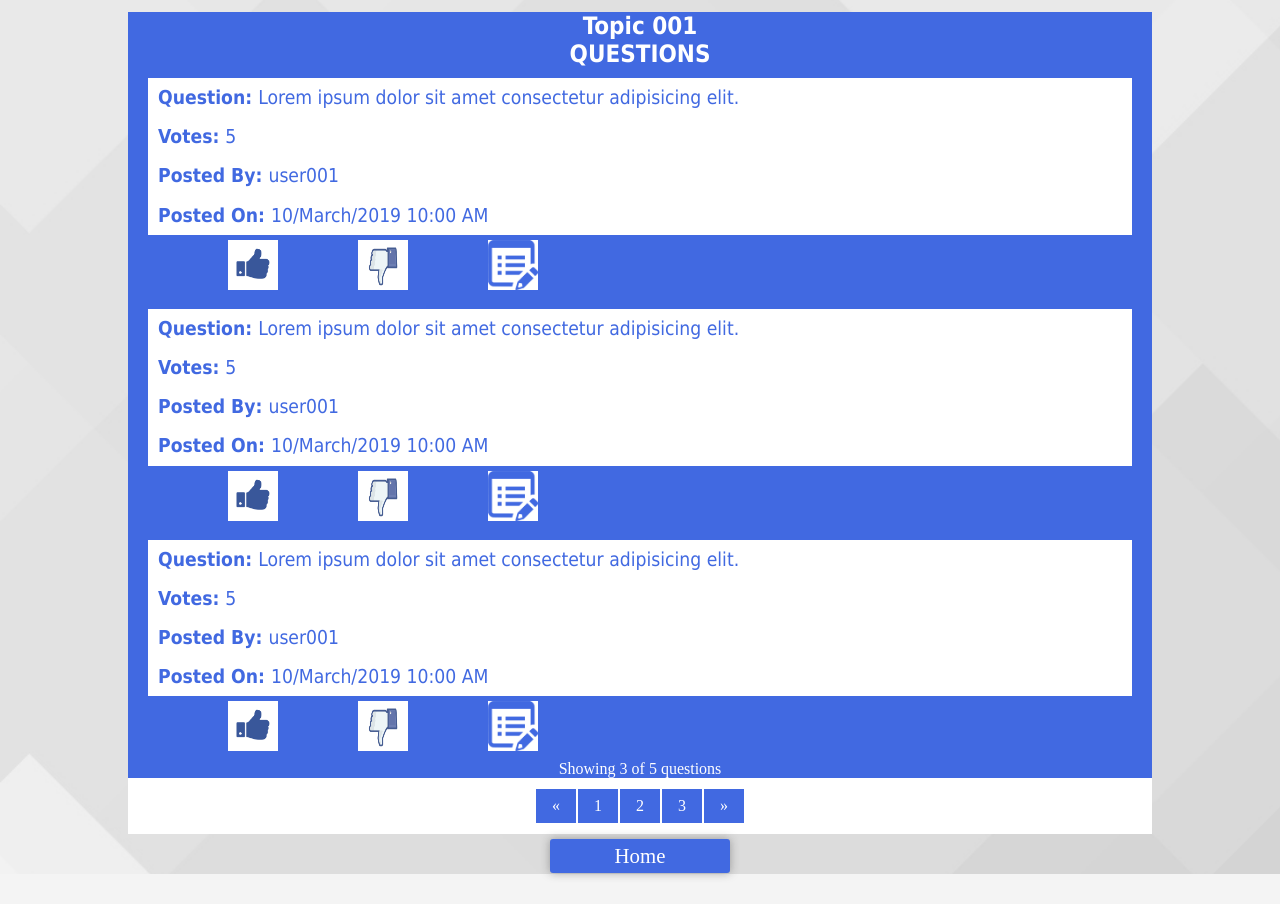
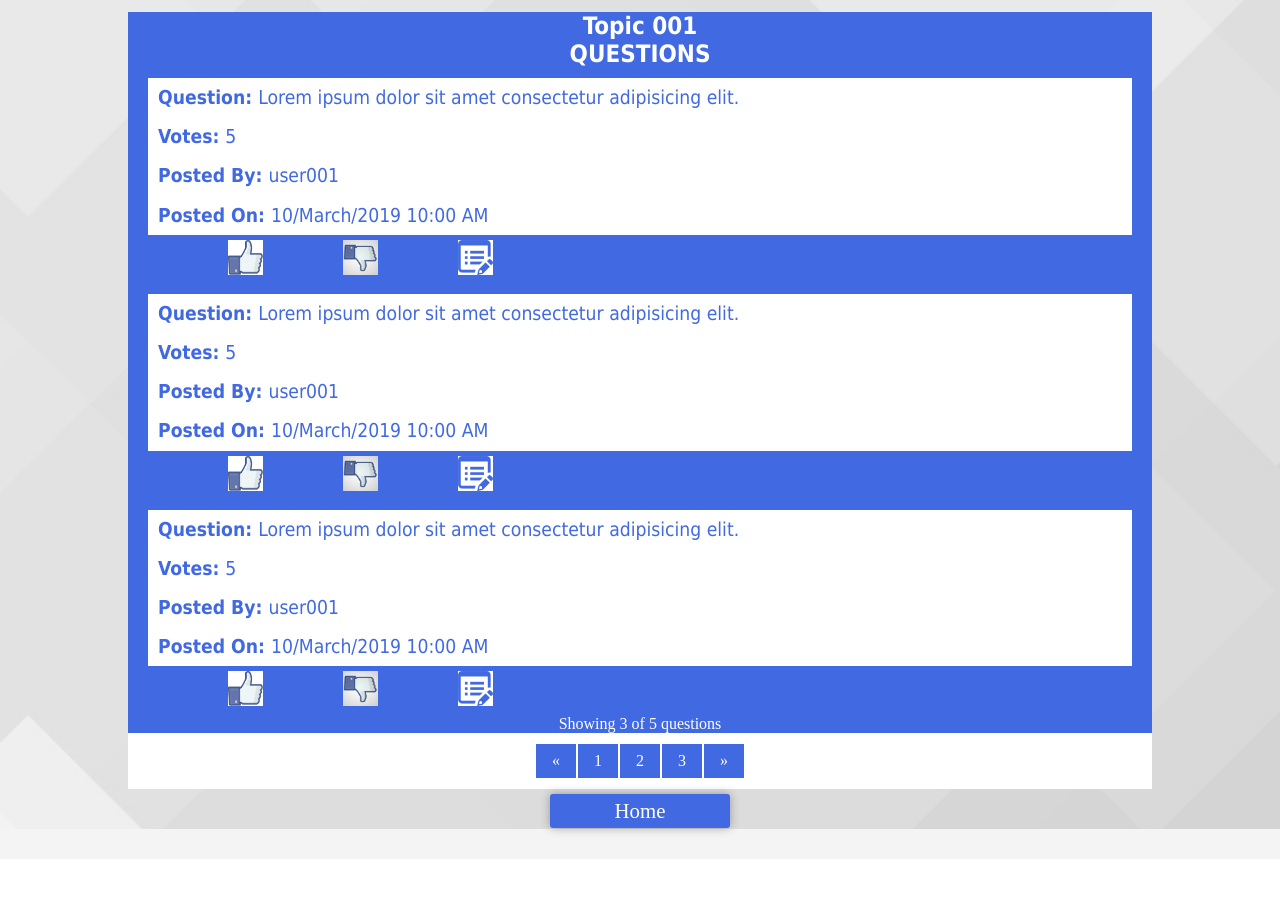
Before and after one commit to TheDrizzyWay/Questioner, a website: page UI/usermeetups.html in a window 1280 px wide. Shown: the part 147-1051 px from the top of the page. After the commit the page ends 1006 px from the top, so only its background shows below. Drawn offline with Linux system fonts and the light colour scheme.

Commit message:
style(ui): resize icons and adjust hover effects

```diff
--- a/UI/css/adminhome.css
+++ b/UI/css/adminhome.css
@@ -114,8 +114,7 @@ section > p {
 }
 
 .meet button:hover {
-  background: #ffffff;
-  color: #4169e1;
+  opacity: 0.5;
   cursor: pointer;
 }
 
--- a/UI/css/userhome.css
+++ b/UI/css/userhome.css
@@ -77,11 +77,12 @@ header {
   border-radius: 4px;
   -webkit-border-radius:4px;
   color: #ffffff;
+  display: hidden;
 }
 
 .new_one button:hover {
-  background: #ffffff;
-  color: #4169e1;
+  opacity: 0.7;
+  color: #ffffff;
   cursor: pointer;
 }
 
--- a/UI/css/usermeetups.css
+++ b/UI/css/usermeetups.css
@@ -107,8 +107,8 @@ span {
 .actions img {
   padding-top: 5px;
   padding-left: 80px;
-  width: 50px;
-  height: 50px;
+  width: 35px;
+  height: 35px;
   cursor: pointer;
 }
 
--- a/UI/usermeetups.html
+++ b/UI/usermeetups.html
@@ -29,8 +29,8 @@
           <p><span>Posted By: </span>user001</p>
           <p><span>Posted On: </span>10/March/2019 10:00 AM</p>
           <div class="actions">
-            <img src="images/upvote.png" alt="upvote">
-            <img src="images/downvote.png" alt="downvote">
+            <img src="images/upvotenew.png" alt="upvote">
+            <img src="images/downvote.JPG" alt="downvote">
             <a href="usercomments.html"><img src="images/edit.png" alt="comments"></a>
           </div>
         </div>
@@ -40,8 +40,8 @@
           <p><span>Posted By: </span>user001</p>
           <p><span>Posted On: </span>10/March/2019 10:00 AM</p>
           <div class="actions">
-            <img src="images/upvote.png" alt="upvote">
-            <img src="images/downvote.png" alt="downvote">
+            <img src="images/upvotenew.png" alt="upvote">
+            <img src="images/downvote.JPG" alt="downvote">
             <a href="usercomments.html"><img src="images/edit.png" alt="comments"></a>
           </div>
         </div>
@@ -51,8 +51,8 @@
           <p><span>Posted By: </span>user001</p>
           <p><span>Posted On: </span>10/March/2019 10:00 AM</p>
           <div class="actions">
-            <img src="images/upvote.png" alt="upvote">
-            <img src="images/downvote.png" alt="downvote">
+            <img src="images/upvotenew.png" alt="upvote">
+            <img src="images/downvote.JPG" alt="downvote">
             <a href="usercomments.html"><img src="images/edit.png" alt="comments"></a>
           </div>
         </div>
```
Also changed, not shown: README.md, UI/images/downvote.JPG (added), UI/images/downvote.png (deleted), UI/images/upvote.png (deleted), UI/images/upvotenew.png (added).
